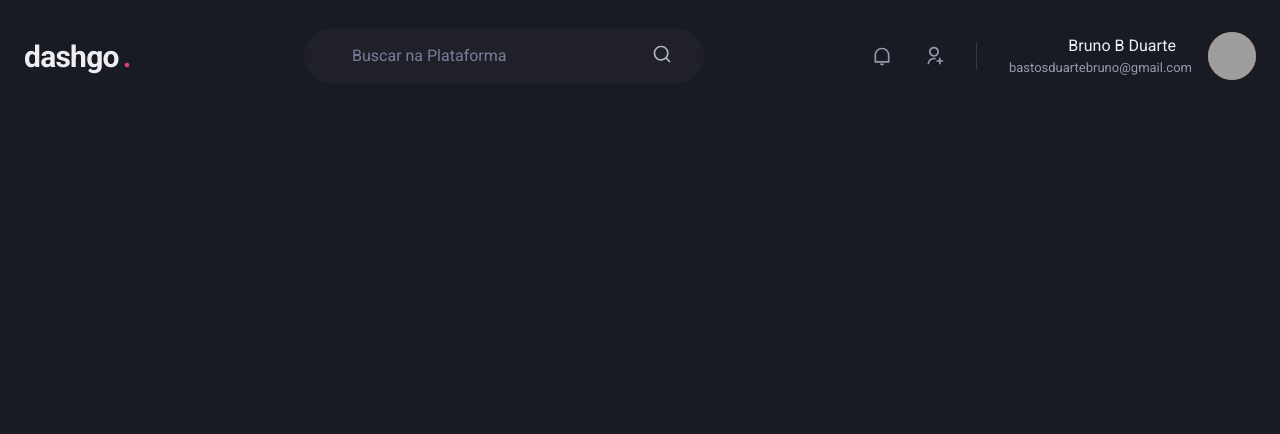
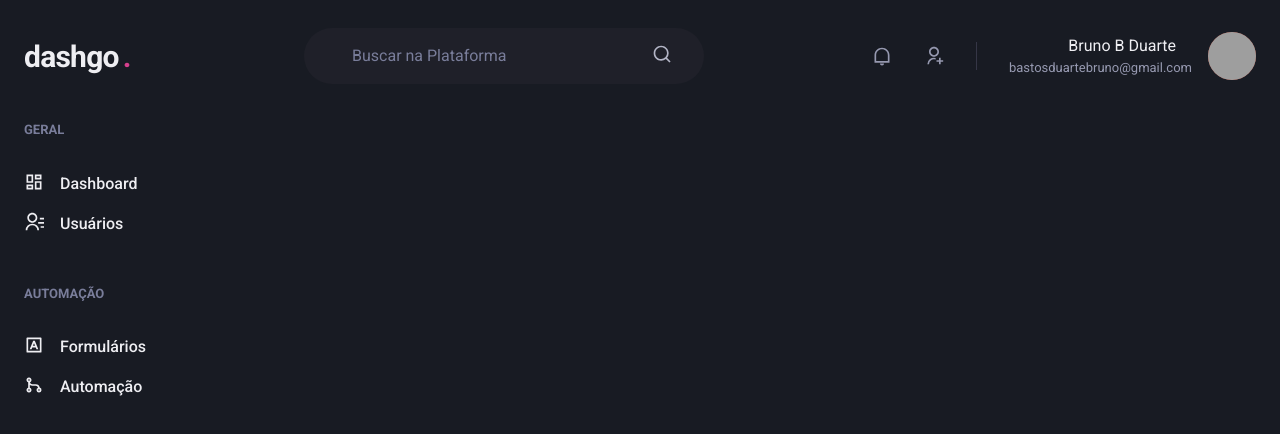
Before and after one commit to vits56/dashgo, a Next.js app: page /dashboard in a window 1280 px wide. Shown: the top 434 px of the page. Built offline with nearby package versions, Linux system fonts and the light colour scheme; grey boxes are pictures that could not be loaded.

Commit message:
componente Sidebar

```diff
--- /dev/null
+++ b/src/components/Sidebar.tsx
@@ -0,0 +1,49 @@
+import { Box, Stack, Text, Link, Icon } from "@chakra-ui/react";
+import { RiContactsLine, RiDashboardLine, RiGitMergeLine, RiInputMethodLine } from "react-icons/ri";
+
+export function Sidebar() {
+  return (
+    <Box as="aside" w="64" mr="8">
+      <Stack spacing="12" align="flex-start">
+        <Box>
+          <Text
+            fontWeight="bold"
+            color="gray.400"
+            fontSize="small"
+          >
+            GERAL
+          </Text>
+          <Stack spacing="4" mt="8" align="stretch">
+            <Link display="flex" align="center">
+              <Icon as={RiDashboardLine} fontSize="20" />
+              <Text ml="4" fontWeight="medium">Dashboard</Text>
+            </Link>
+            <Link display="flex" align="center">
+              <Icon as={RiContactsLine} fontSize="20" />
+              <Text ml="4" fontWeight="medium">Usuários</Text>
+            </Link>
+          </Stack>
+        </Box>
+        <Box>
+          <Text
+            fontWeight="bold"
+            color="gray.400"
+            fontSize="small"
+          >
+            AUTOMAÇÃO
+          </Text>
+          <Stack spacing="4" mt="8" align="stretch">
+            <Link display="flex" align="center">
+              <Icon as={RiInputMethodLine} fontSize="20" />
+              <Text ml="4" fontWeight="medium">Formulários</Text>
+            </Link>
+            <Link display="flex" align="center">
+              <Icon as={RiGitMergeLine} fontSize="20" />
+              <Text ml="4" fontWeight="medium">Automação</Text>
+            </Link>
+          </Stack>
+        </Box>
+      </Stack>
+    </Box>
+  )
+}
--- a/src/pages/dashboard.tsx
+++ b/src/pages/dashboard.tsx
@@ -1,7 +1,17 @@
+import { Flex } from "@chakra-ui/react";
 import { Header } from "../components/Header";
+import { Sidebar } from "../components/Sidebar";
 
 export default function Dashboard() {
   return (
-    <Header />
+    <Flex direction='column' h='100vh'>
+      <Header />
+
+
+      <Flex w='100%' my='6' maxWidth={1480} mx='auto' px='6'>
+        <Sidebar />
+      </Flex>
+    </Flex>
+
   )
 }
```
